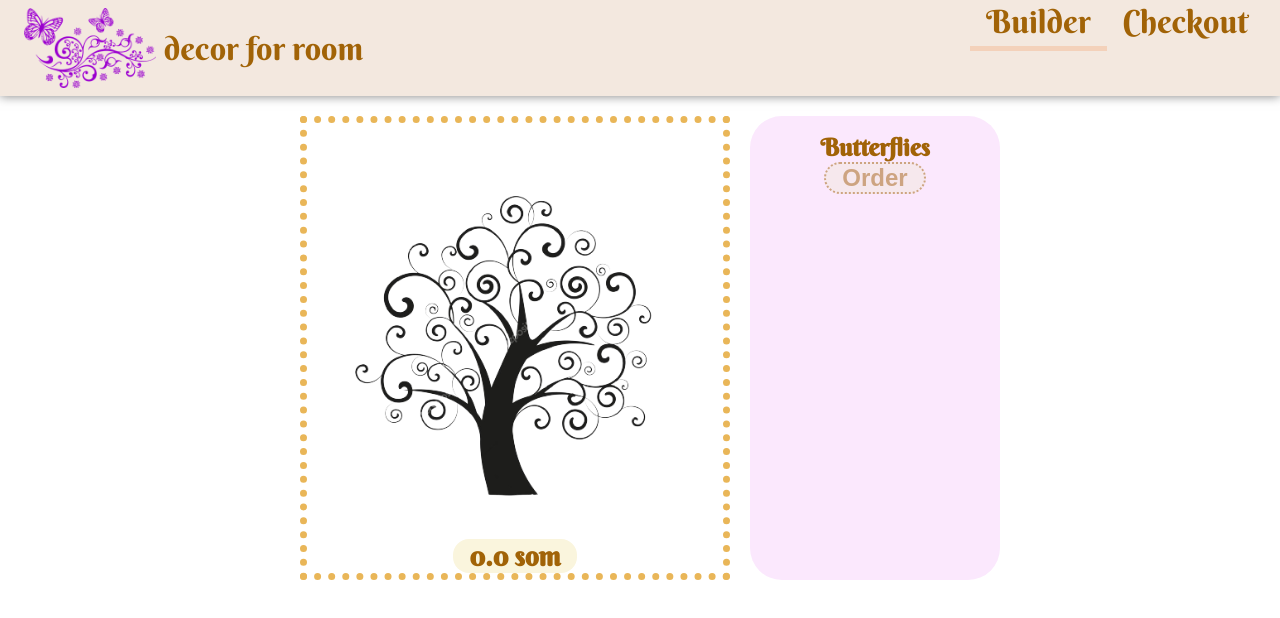
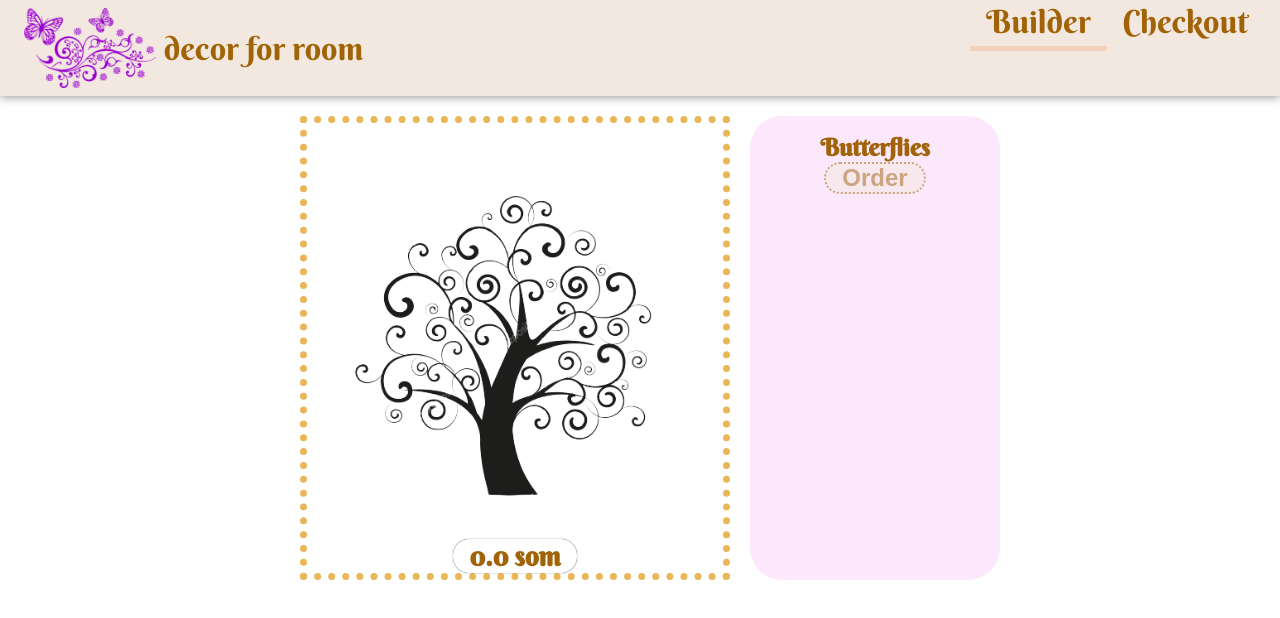
Before and after one commit to Nurkyz-Chynybaeva/builder, a React (Create React App) app: page / in a window 1280 px wide. Shown: the top 618 px of the page. Built offline with nearby package versions, Linux system fonts and the light colour scheme; no server answers.

Commit message:
decor preview price box-shadow

```diff
--- a/src/components/DecorBuilder/DecorPreview/DecorPreview.module.css
+++ b/src/components/DecorBuilder/DecorPreview/DecorPreview.module.css
@@ -31,7 +31,8 @@ margin: 20px 20px;
 
 }
 .price {
-  background-color: rgb(250, 245, 221);
+
+  box-shadow: 0 0 1px black;
   border-radius: 1rem;
   padding: 0 1rem;
   font-size: 1.7rem;
```
